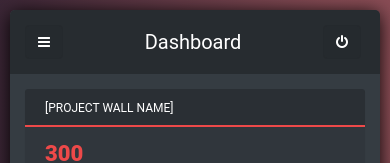
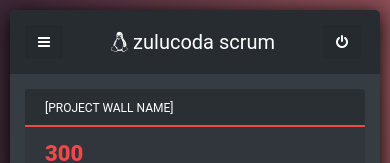
Before and after one commit to zulucoda/zulucoda-scrum, a website built with webpack: page src/public/index.html in a window 390 px wide. Shown: the top 163 px of the page. Built offline with nearby package versions, Linux system fonts and the light colour scheme; some packages are replaced by stand-ins of ours.

Commit message:
update layout to zulucoda scrum

```diff
--- a/src/public/index.html
+++ b/src/public/index.html
@@ -15,7 +15,7 @@
       <div class="header-navbar-mobile__menu">
         <button type="button" class="btn"><i class="fa fa-bars"></i></button>
       </div>
-      <div class="header-navbar-mobile__title"><span>Dashboard</span></div>
+      <div class="header-navbar-mobile__title"><span><i class="fa fa-linux"></i> zulucoda scrum</span></div>
       <div class="header-navbar-mobile__settings dropdown"><a href="" data-toggle="dropdown" role="button" aria-haspopup="true" aria-expanded="false" class="btn dropdown-toggle"><i class="fa fa-power-off"></i></a>
         <ul class="dropdown-menu dropdown-menu-right">
           <li><a href="#">Log Out</a></li>
```
